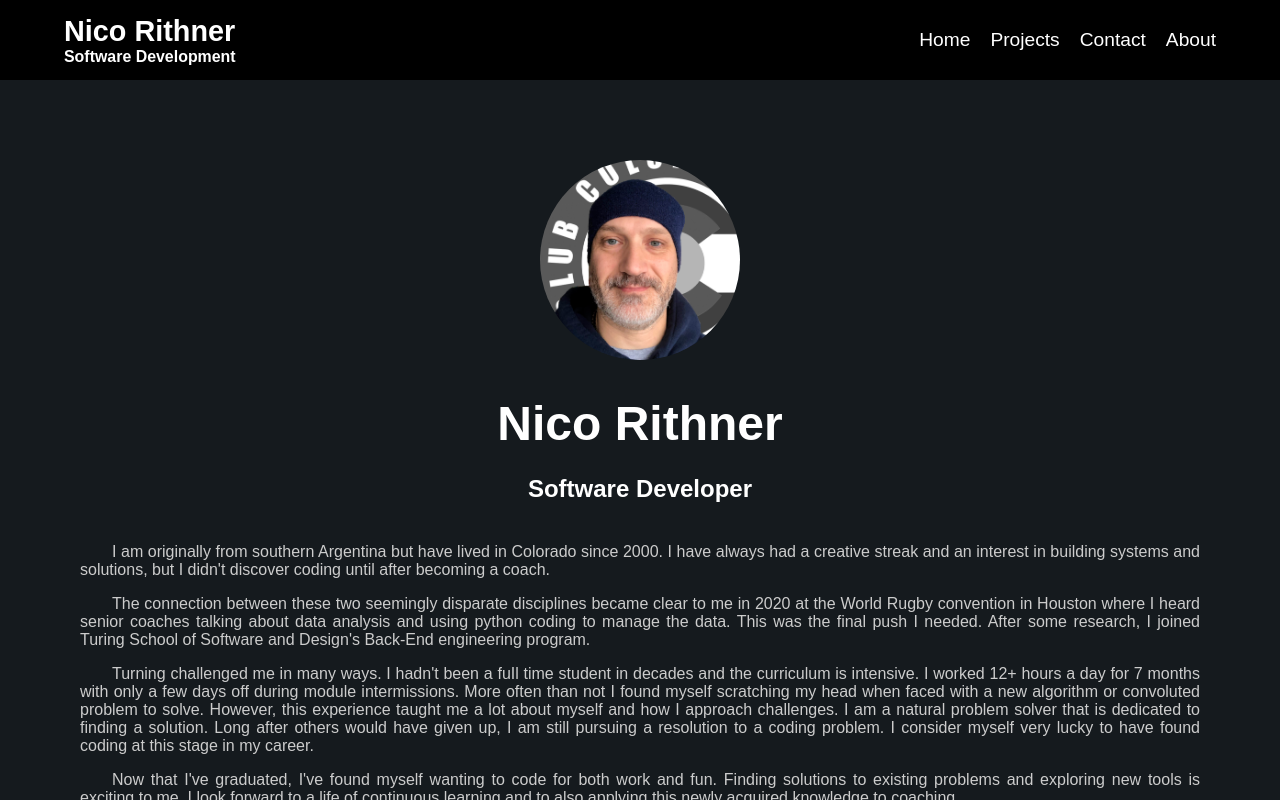
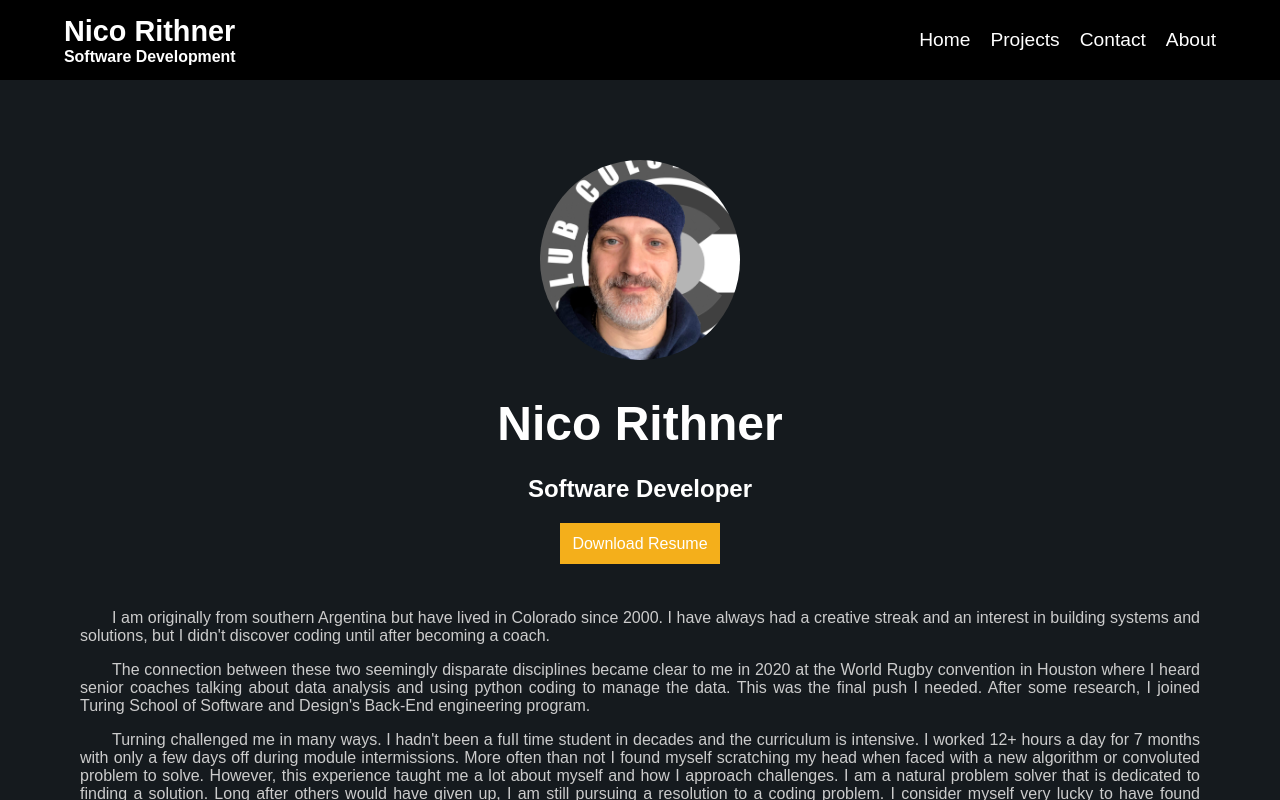
Before and after one commit to nicorithner/nico-site, a React (Create React App) app: page /about in a window 1280 px wide. Built offline with nearby package versions, Linux system fonts and the light colour scheme.

Commit message:
Add download resume function
Added resume pdf to public folder

```diff
--- a/src/components/about/About.css
+++ b/src/components/about/About.css
@@ -8,6 +8,18 @@
 }
 
 .heading h2 { margin-top: -1em; }
+
+.resume { margin: 2em 0 1em 0; }
+
+.resume a {
+  background: #f4af1b;
+  padding: .75em;
+}
+
+.resume a:hover {
+  padding: 1em;
+  background: #e09a04;
+}
 
 .description {
   width: 100%;
--- a/src/components/about/About.js
+++ b/src/components/about/About.js
@@ -11,6 +11,10 @@ function About(props) {
       <div className="heading">
        <div className="header"> <h1>Nico Rithner</h1></div>
         <h2>Software Developer</h2>
+      </div>
+
+      <div className="resume">
+        <a download href="../Nico-Rithner-Resume2021.pdf"> Download Resume </a>
       </div>
 
       <div className="description">
```
Also changed, not shown: 1 other file (tests, documents, lock files or other folders).
